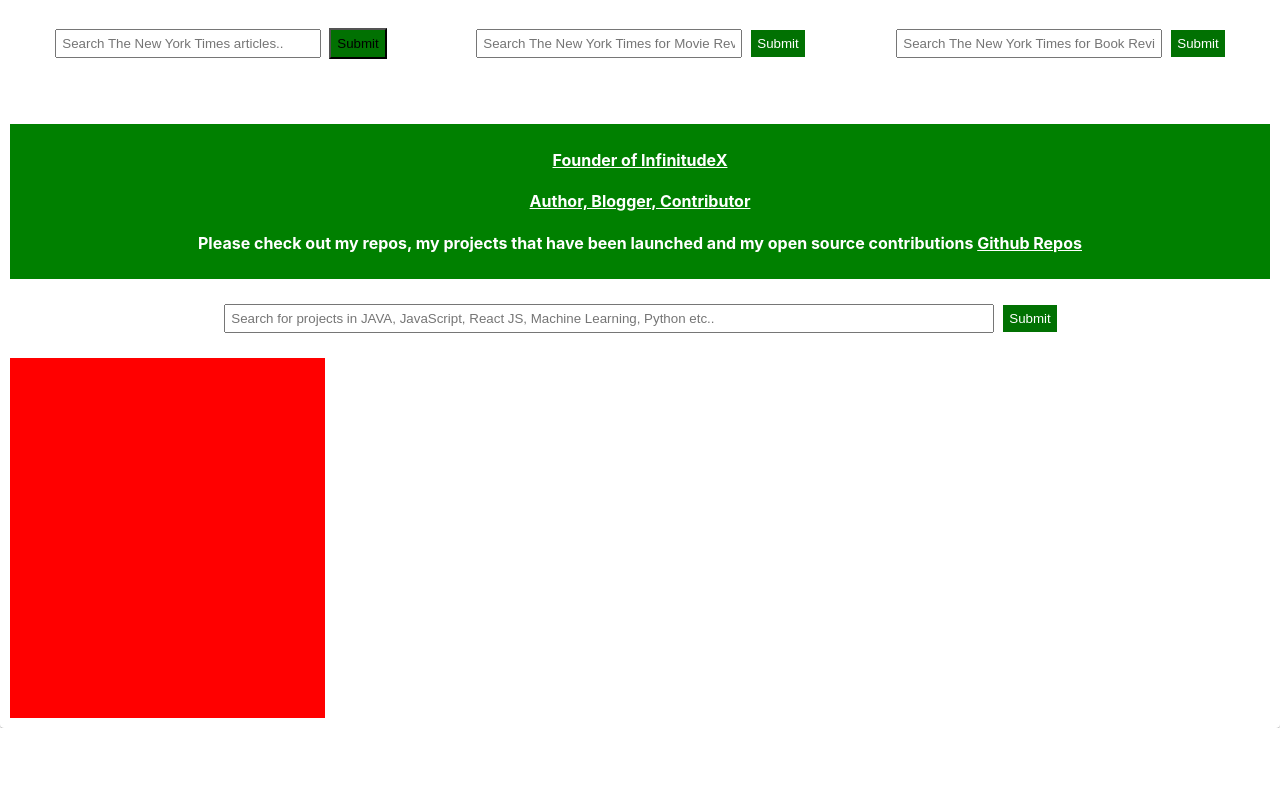
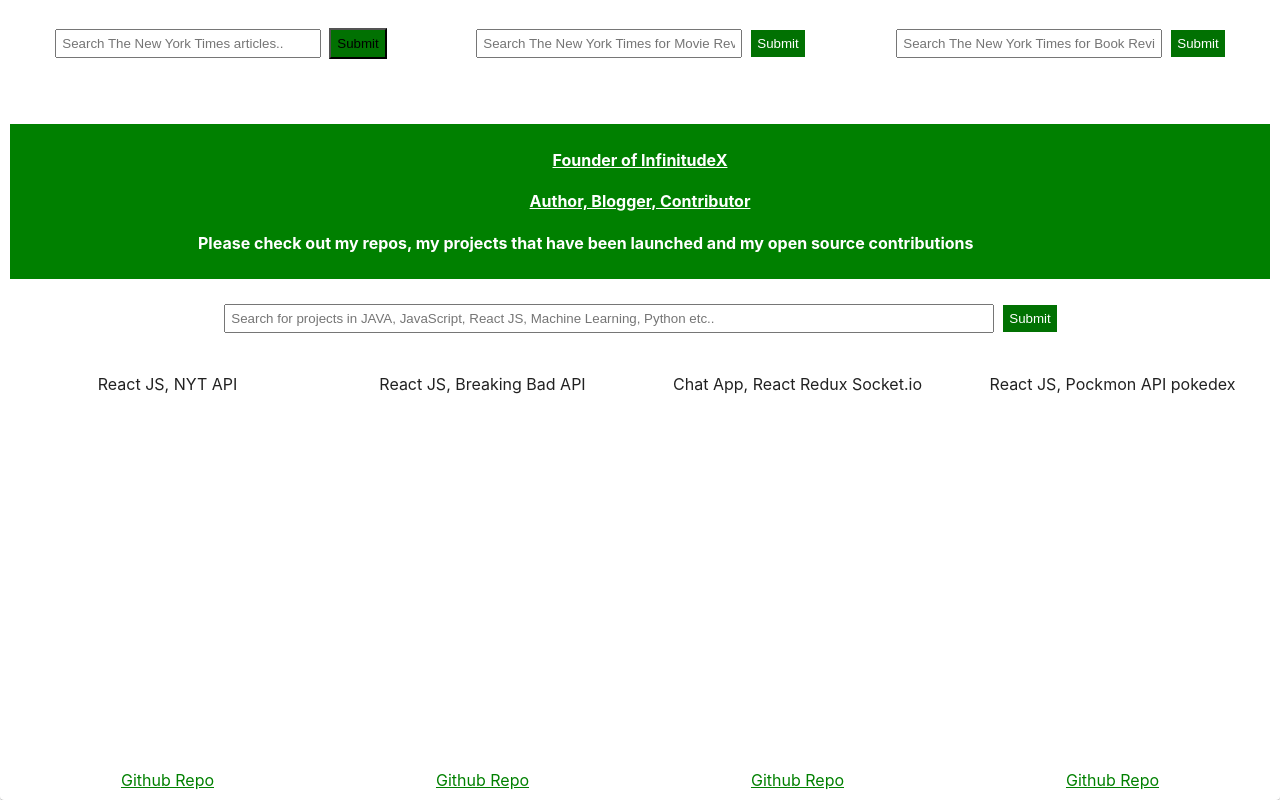
Before and after one commit to SamanjaCartagena/portfolio, a React (Create React App) app: page / in a window 1280 px wide. Shown: the part 243-1043 px from the top of the page. Before the commit the page ends 971 px from the top, so only its background shows below. Built offline with nearby package versions, Linux system fonts and the light colour scheme.

Commit message:
more issues

```diff
--- a/src/App.css
+++ b/src/App.css
@@ -40,5 +40,5 @@ width:40%;
 height:60%;
 }
 .allLinks{
-  color:white;
+  color:green;
 }
--- a/src/Introduction.js
+++ b/src/Introduction.js
@@ -12,8 +12,8 @@ export class Introduction extends Component {
 
         return (
             <div className="Introduction" style={{backgroundColor:'green', padding:'5px'}}>
-                <a href=""  className="allLinks"><h4>Founder of InfinitudeX</h4></a>
-                <a href="https://samchowdhury.medium.com/" className="allLinks"><h4>Author, Blogger, Contributor</h4></a>
+                <a href=""  className="allLinks" style={{color:'white'}}><h4>Founder of InfinitudeX</h4></a>
+                <a href="https://samchowdhury.medium.com/" className="allLinks" style={{color:'white'}}><h4>Author, Blogger, Contributor</h4></a>
                 <h4 style={{color:'white'}}>Please check out my repos, my projects that have been launched and my open source contributions <a className="allLinks" href="https://github.com/SamanjaCartagena">Github Repos</a></h4>
 
 
--- a/src/Videos.js
+++ b/src/Videos.js
@@ -14,22 +14,30 @@ function Videos() {
             <center>
 
      <Grid item container >
-       <Grid item xs={12} sm={6} md={4} lg={3} style={{backgroundColor:'red'}}>
+       <Grid item xs={12} sm={6} md={4} lg={3} style={{}}>
+         <bold><p>React JS, NYT API</p></bold>
        <ReactPlayer  width="90%" url="https://www.youtube.com/watch?v=NLEHdVzik6k"/>
+       <a href="" className="allLinks">Github Repo</a>
 
        </Grid>
 
        <Grid item xs={12} sm={6} md={4} lg={3} >
-       <ReactPlayer  width="90%" url="https://www.youtube.com/watch?v=NLEHdVzik6k"/>
+         <bold><p>React JS, Breaking Bad API</p></bold>
+       <ReactPlayer  width="90%" url="https://www.youtube.com/watch?v=qGeateI0NsQ"/>
+       <a href="" className="allLinks">Github Repo</a>
 
        </Grid>
 
        <Grid item xs={12} sm={6} md={4} lg={3} >
-       <ReactPlayer  width="90%" url="https://www.youtube.com/watch?v=NLEHdVzik6k"/>
+         <bold><p>Chat App, React Redux Socket.io</p></bold>
+       <ReactPlayer  width="90%" url="https://www.youtube.com/watch?v=p8KbhbG4FnI"/>
+       <a href="" className="allLinks">Github Repo</a>
 
        </Grid>
        <Grid item xs={12} sm={6} md={4} lg={3}>
-       <ReactPlayer  width="90%" url="https://www.youtube.com/watch?v=NLEHdVzik6k"/>
+         <bold><p>React JS, Pockmon API pokedex</p></bold>
+       <ReactPlayer  width="90%" url="https://www.youtube.com/watch?v=hmFRp6e_cDY"/>
+       <a href="" className="allLinks">Github Repo</a>
 
        </Grid>
 
```
Also changed, not shown: src/Twitter.jsx (+12 -0 lines).
